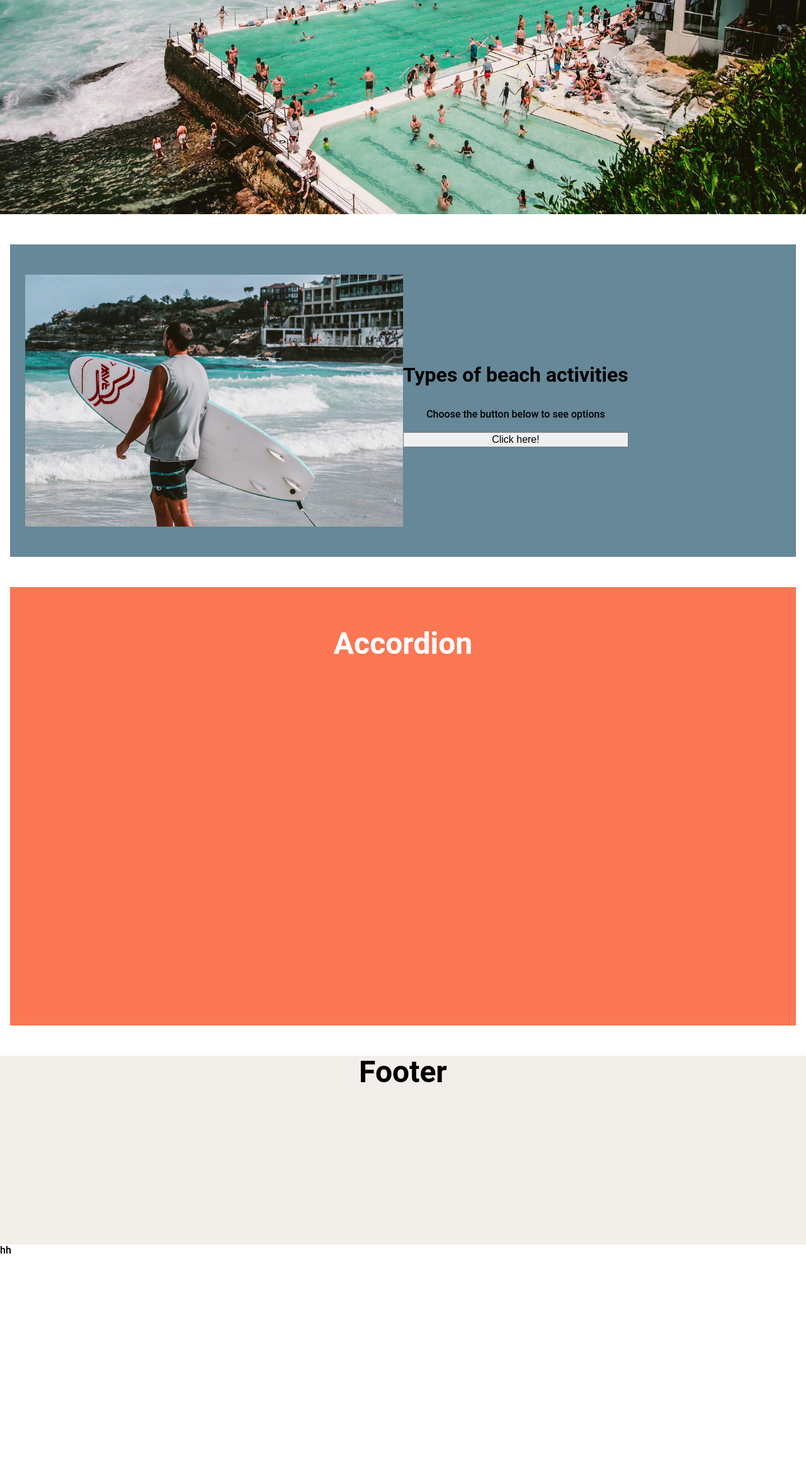
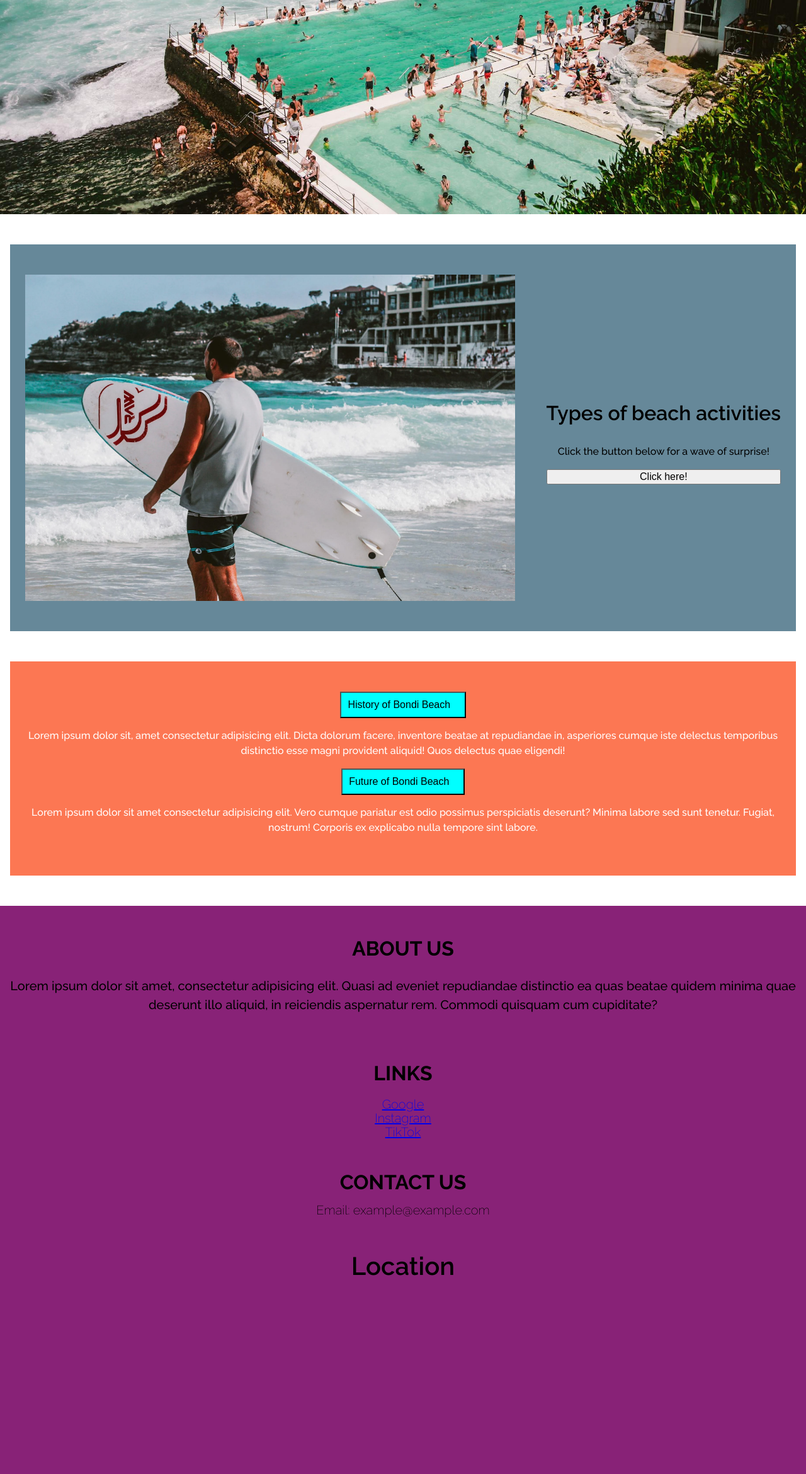
Before and after one commit to katolex/cprg-218-lab-4, a plain HTML site: page cprg-218-lab-4-main/index.html in a window 1280 px wide. Shown: the part 460-2800 px from the top of the page at 63% size. Before the commit the page ends 2454 px from the top, so only its background shows below. Drawn offline with Linux system fonts and the light colour scheme; grey boxes are pictures that could not be loaded.

Commit message:
Finishing off the rest of the lab

```diff
--- a/cprg-218-lab-4-main/index.html
+++ b/cprg-218-lab-4-main/index.html
@@ -8,7 +8,12 @@
   <link rel="stylesheet" type="text/css" href="styles/fonts.css">
   <link rel="stylesheet" type="text/css" href="styles/global.css">
   <link rel="stylesheet" type="text/css" href="styles/lab_four_starter.css">
+  <link href="https://css.gg/css?=|arrow-long-down" rel="stylesheet">
+  <link rel="preconnect" href="https://fonts.googleapis.com">
+<link rel="preconnect" href="https://fonts.gstatic.com" crossorigin>
+<link href="https://fonts.googleapis.com/css2?family=Raleway:ital,wght@0,100..900;1,100..900&family=Sora:wght@100&display=swap" rel="stylesheet">
   <script defer src="script.js"></script>
+  <!-- Imported javascript, google fonts, down arrow icon. -->
   <title>Common Website Features</title>
 </head>
 <body>
@@ -22,22 +27,63 @@
     <img class="container-image" src="/assets/activities.webp" alt="Description of the image" >
     <div class="content-content">
         <h1 class="content-h1">Types of beach activities</h1>
-        <p> Choose the button below to see options</p>
+        <p> Click the button below for a wave of surprise!</p>
         <button id="btn-alert" onmouseover="clickme()" onmouseleave="clickhere()" onclick="buttonalert()">Click here!</button>
+        <!-- Made a button with javascript. Learnt skills from last semester -->
     </div>
   </section>
   <section class="container accordion-container">
-    <!-- Remove and add accordion HTML -->
-    <div class="remove-assignment-content">
-      <h1>Accordion</h1>
+    <!-- First time making an accordion. Added the little arrow icon to be beside text within the buttons. -->
+      <div class="accordion-item">
+        <button class="accordion-header">
+          History of Bondi Beach
+          <i class="gg-arrow-long-down"></i>
+        </button>
+        <div class="accordion-content">
+          <p>Lorem ipsum dolor sit, amet consectetur adipisicing elit. Dicta dolorum facere, inventore beatae at repudiandae in, asperiores cumque iste delectus temporibus distinctio esse magni provident aliquid! Quos delectus quae eligendi!</p>
+        </div>
+      </div>
+      <div class="accordion-item">
+        <button class="accordion-header">
+          Future of Bondi Beach
+          <i class="gg-arrow-long-down"></i>
+        </button>
+        <div class="accordion-content">
+          <p>Lorem ipsum dolor sit amet consectetur adipisicing elit. Vero cumque pariatur est odio possimus perspiciatis deserunt? Minima labore sed sunt tenetur. Fugiat, nostrum! Corporis ex explicabo nulla tempore sint labore.</p>
+        </div>
+      </div>
+  </section>
+  <section class="footer-container">
+    <div class="footer-content">
+      <div class="footer-section">
+        <h3>About Us</h3>
+        <p>Lorem ipsum dolor sit amet, consectetur adipisicing elit. Quasi ad eveniet repudiandae distinctio ea quas beatae quidem minima quae deserunt illo aliquid, in reiciendis aspernatur rem. Commodi quisquam cum cupiditate?</p>
+      </div>
+      <div class="footer-section">
+        <h3>Links</h3>
+        <ul>
+          <li><a href="https://www.google.com">Google</a></li>
+          <li><a href="http://www.instagram.com">Instagram</a></li>
+          <li><a href="https://www.tiktok.com">TikTok</a></li>
+          <!-- Social media links -->
+        </ul>
+      </div>
+      <div class="footer-section">
+        <h3>Contact Us</h3>
+        <p1>Email: example@example.com</p1>
+      </div>
+      <div class="footer-section">
+        <h4>Location</h4>
+        <!-- Imported google maps  -->
+        <div class="map-container">
+          <iframe src="https://www.google.com/maps/embed?pb=!1m18!1m12!1m3!1d2482.7972123206823!2d-0.12775874824174624!3d51.5073509478846!2m3!1f0!2f0!3f0!3m2!1i1024!2i768!4f13.1!3m3!1m2!1s0x48761cbf0ebd3835%3A0x3804bb0af70ef23b!2sBig%20Ben!5e0!3m2!1sen!2suk!4v1614678269964!5m2!1sen!2suk" width="400" height="300" style="border:0;" allowfullscreen="" loading="lazy"></iframe>
+        </div>
+      </div>
+    </div>
+    <div class="copyright">
+      <!-- Link to js for updated year within copyright -->
+      <p>&copy; <span id="rights"></span> Company Name. All rights reserved.</p>
     </div>
   </section>
-  <section class="footer-container">
-    <!-- Remove and add footer HTML -->
-    <div class="remove-assignment-content">
-      <h1>Footer</h1>
-    </div>
-  </section>
-  hh
 </body>
 </html>
--- a/cprg-218-lab-4-main/script.js
+++ b/cprg-218-lab-4-main/script.js
@@ -0,0 +1,31 @@
+// Button to change as cursor hovers over button. //
+const clickme = () => {
+    document.getElementById("btn-alert").innerHTML = "CLICK ON ME!";
+    }
+    const clickhere = () => {
+        document.getElementById("btn-alert").innerHTML = "Click Here!";
+    }
+
+    document.getElementById("btn-alert").addEventListener("click", function() {
+        alert("Surf's Up!!!");
+      });
+
+    //   Accordion buttons and drop downs //
+      document.querySelectorAll('.accordion-header').forEach(item => {
+        item.addEventListener('click', event => {
+          const accordionItem = event.target.parentNode;
+          accordionItem.classList.toggle('active');
+          const accordionContent = accordionItem.querySelector('.accordion-content');
+          if (accordionItem.classList.contains('active')) {
+            accordionContent.style.display = 'block';
+          } else {
+            accordionContent.style.display = 'none';
+          }
+        });
+      });
+
+      // Year within the code to automatically update//
+      let year = new Date().getFullYear();
+      console.log("sanity check: " + year);
+      let date = '&copy; studio.of.kp' + year + '. All Rights Reserved.';
+      document.getElementById("rights").innerHTML = year;
--- a/cprg-218-lab-4-main/styles/fonts.css
+++ b/cprg-218-lab-4-main/styles/fonts.css
@@ -1,7 +1,9 @@
+
+
 body {
-  font-family: "Roboto", sans-serif;
+  font-family: "Raleway", sans-serif;
   font-size: 1rem;
-  font-weight: 500;
+  font-weight: 200;
   line-height: 1.1;
 }
 
--- a/cprg-218-lab-4-main/styles/lab_four_starter.css
+++ b/cprg-218-lab-4-main/styles/lab_four_starter.css
@@ -1,5 +1,5 @@
 .content-header {
-  font-family: "Roboto", sans-serif;
+  font-family: "Raleway";
   font-size: 6rem;
   text-align: center;
   position: absolute;
@@ -7,9 +7,10 @@
   left: 50%;
   transform: translate(-50%, -50%);
 }
+/* Changed Roboto to Raleyway from imported Google Fonts */
 
 .hero-header {
-  font-family: "Roboto", sans-serif;
+  font-family: "Raleway", sans-serif;
   font-size: 3rem;
   text-align: center;
   position: absolute;
@@ -19,9 +20,9 @@
 }
 
 .hero-subheader {
-  font-family: "Roboto", sans-serif;
+  font-family: "Raleway", sans-serif;
   font-size: 2rem;
-  text-align:end;
+  text-align: end;
   position: absolute;
   top: 40%;
   left: 50%;
@@ -32,18 +33,23 @@
   height: 100vh;
   background-image: url('../assets/bondi.jpeg');
   background-size: cover;
+  display: flex;
+  flex-direction: row;
+  flex-wrap: wrap;
 }
+/* brought image in here rather than thorugh html */
 
 .content-container {
   background-color: #689;
   height: fit-content;
   display: flex;
-  justify-content: centers;
+  justify-content: center;
   align-items: center;
 
   & .container-image {
-    width: 50%;
-    height:fit-content;
+    width: 40rem;
+    height: fit-content;
+    margin-right: 50px;
   }
 
   & .content-content {
@@ -59,19 +65,107 @@
     }
   }
 }
-
-
+/*  Learnt how to use '&' for organising */
 
 
 .accordion-container {
   background-color: #fc7753;
   color: #fff;
-  height: 600px;
+  height: fit-content;
+  text-align: center;
+}
+
+.accordion-header {
+  padding: 10px;
+  margin: 0;
+  color: black;
+  background-color: aqua;
+  display: inline-block;
+
+  & .gg-arrow-long-down {
+    display: inline-flex;
+    margin-left: 8px;
+  }
 }
 
 .footer-container {
-  background-color: #f2efea;
-  width: 100%;
-  height: 300px;
-  position: relative;
+  background-color: #827;
+  height: fit-content;
+  justify-content: center;
+  align-items: center;
+
+
+  & h3 {
+    padding: 0px;
+    padding-top: 50px;
+    text-align: center;
+    font-size: 2rem;
+    font-weight: bold;
+  }
+
+  & p {
+    font-size: 20px;
+    padding: 10px;
+  }
+
+  & p1 {
+    font-size: 20px;
+  }
+
+  & ul {
+    text-align: center;
+    font-size: 20px;
+    margin: -15px;
+    padding-top: 20px;
+  }
+
+  & .footer-section {
+    flex-flow: column;
+    text-align: center;
+
+    & h4 {
+      font-size: 40px;
+      font-style: normal;
+      padding-top: 40px;
+    }
+  }
+
+  & .map-container {
+    flex-flow: row wrap;
+    height: 300px;
+    padding-bottom: 50px;
+  }
+
 }
+
+.copyright {
+  text-align: center;
+  background-color: #f4f4f4;
+  padding: 10px;
+}
+
+/* Tried bringing in info that I learnt in previous labs for image in content section */
+.content-container {
+  display: flex;
+  flex-direction: row;
+  flex-wrap: wrap;
+}
+
+/* For desktop layout*/
+@media (min-width: 1200px) {
+  .container-image {
+    flex: 33.333%;
+  }
+}
+/* For tablet layout*/
+@media (min-width: 768px) {
+  .container-image{
+    flex: 50%;
+  }
+}
+/* For mobile layout*/
+@media (max-width: 768px) {
+  .container-image{
+    flex: 100%;
+  }
+}
```
